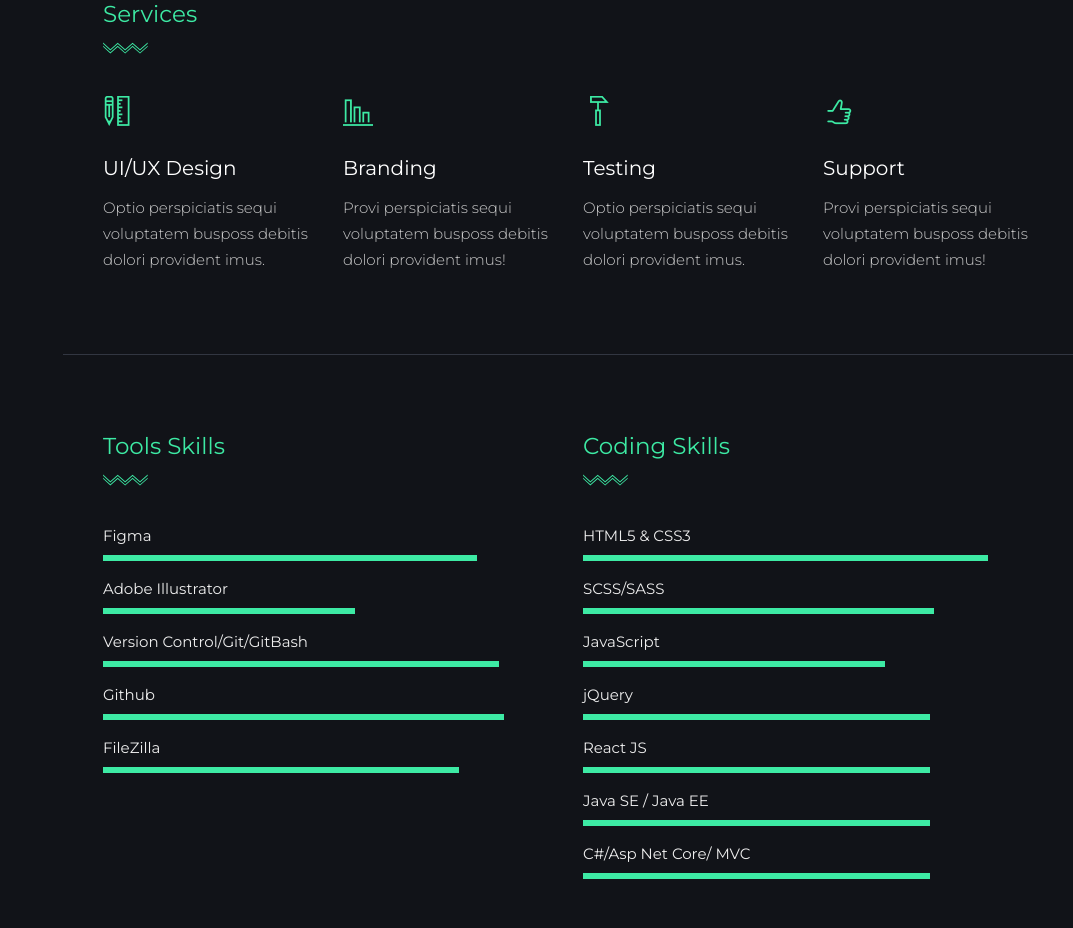
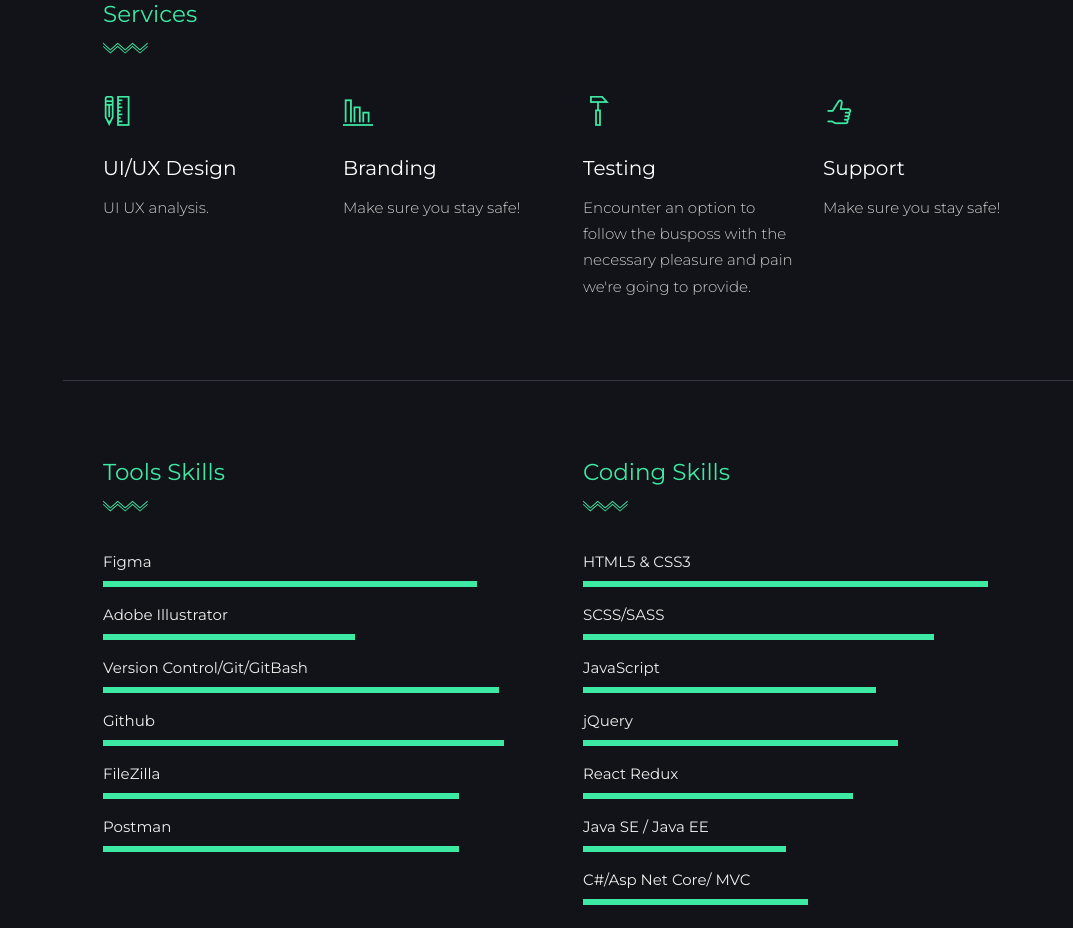
Before and after one commit to RufetResidov/RufetResidov.github.io, a plain HTML site: page index.html in a window 1280 px wide. Shown: the part 1206-2134 px from the top of the page, without its empty margins (207-1280 px from the left). Drawn offline with nearby package versions, Linux system fonts and the light colour scheme.

Commit message:
Add files via upload

```diff
--- a/index.html
+++ b/index.html
@@ -63,7 +63,7 @@
 				</ul>
 			</nav>
 			<div class="nav-footer">
-				<p class="nav-copyright">&copy; Copyright 2019<br>All rights reserved</p>
+				<p class="nav-copyright">&copy; Copyright 2022<br>All rights reserved</p>
 			</div>
 		</div>
 		<!-- end of navbar -->
@@ -168,7 +168,7 @@
 							<div class="service-item">
 								<span class="ti-ruler-pencil"></span>
 								<h4>UI/UX Design</h4>
-								<p>Optio perspiciatis sequi voluptatem busposs debitis dolori provident imus.</p>
+								<p>UI UX analysis.</p>
 							</div>
 						</div>
 						<div class="col-lg-3 col-md-6 col-sm-6">
@@ -176,7 +176,7 @@
 							<div class="service-item">
 								<span class="ti-bar-chart-alt"></span>
 								<h4>Branding</h4>
-								<p>Provi perspiciatis sequi voluptatem busposs debitis dolori provident imus!</p>
+								<p>Make sure you stay safe!</p>
 							</div>
 						</div>
 						<div class="col-lg-3 col-md-6 col-sm-6">
@@ -184,7 +184,9 @@
 							<div class="service-item">
 								<span class="ti-hummer"></span>
 								<h4>Testing</h4>
-								<p>Optio perspiciatis sequi voluptatem busposs debitis dolori provident imus.</p>
+								<p>
+									Encounter an option to follow the busposs with the necessary pleasure and pain we're
+									going to provide.</p>
 							</div>
 						</div>
 						<div class="col-lg-3 col-md-6 col-sm-6">
@@ -192,7 +194,7 @@
 							<div class="service-item">
 								<span class="ti-thumb-up"></span>
 								<h4>Support</h4>
-								<p>Provi perspiciatis sequi voluptatem busposs debitis dolori provident imus!</p>
+								<p>Make sure you stay safe!</p>
 							</div>
 						</div>
 					</div>
@@ -247,6 +249,14 @@
 									</div>
 								</div>
 							</div>
+							<!-- skill item -->
+							<div class="skill-item">
+								<p>Postman</p>
+								<div class="skill-wrap">
+									<div class="skill-percent wow slideInLeft" data-wow-delay=".3s" style="width:79%">
+									</div>
+								</div>
+							</div>
 						</div>
 						<div class="col-md-6">
 							<!-- section heading -->
@@ -271,7 +281,7 @@
 							<div class="skill-item">
 								<p>JavaScript</p>
 								<div class="skill-wrap">
-									<div class="skill-percent wow slideInLeft" data-wow-delay=".2s" style="width:67%">
+									<div class="skill-percent wow slideInLeft" data-wow-delay=".2s" style="width:65%">
 									</div>
 								</div>
 							</div>
@@ -279,15 +289,15 @@
 							<div class="skill-item">
 								<p>jQuery</p>
 								<div class="skill-wrap">
-									<div class="skill-percent wow slideInLeft" data-wow-delay=".3s" style="width:77%">
+									<div class="skill-percent wow slideInLeft" data-wow-delay=".3s" style="width:70%">
 									</div>
 								</div>
 							</div>
 							<!-- skill item -->
 							<div class="skill-item">
-								<p>React JS</p>
+								<p>React Redux</p>
 								<div class="skill-wrap">
-									<div class="skill-percent wow slideInLeft" data-wow-delay=".3s" style="width:77%">
+									<div class="skill-percent wow slideInLeft" data-wow-delay=".3s" style="width:60%">
 									</div>
 								</div>
 							</div>
@@ -295,7 +305,7 @@
 							<div class="skill-item">
 								<p>Java SE / Java EE</p>
 								<div class="skill-wrap">
-									<div class="skill-percent wow slideInLeft" data-wow-delay=".3s" style="width:77%">
+									<div class="skill-percent wow slideInLeft" data-wow-delay=".3s" style="width:45%">
 									</div>
 								</div>
 							</div>
@@ -303,7 +313,7 @@
 							<div class="skill-item">
 								<p>C#/Asp Net Core/ MVC</p>
 								<div class="skill-wrap">
-									<div class="skill-percent wow slideInLeft" data-wow-delay=".3s" style="width:77%">
+									<div class="skill-percent wow slideInLeft" data-wow-delay=".3s" style="width:50%">
 									</div>
 								</div>
 							</div>
@@ -359,6 +369,14 @@
 								<p class="institute">React Course</p>
 								<p class="mute-text">Session : Nov 2021</p>
 								<p class="mute-text">Passing Year : December 2021</p>
+							</div>
+						</div>
+						<div class="col-lg-4 col-md-6 col-sm-6">
+							<div class="education-single">
+								<h4 class="course-name">State Employment Agency</h4>
+								<p class="institute">Front End Course</p>
+								<p class="mute-text">Session : Feb 2022</p>
+								<p class="mute-text">Passing Year : May 2022</p>
 							</div>
 						</div>
 					</div>
@@ -469,7 +487,8 @@
 							<div class="work-single-item">
 								<a class="zoom-image" href="/assets/img/Cherez.svg">
 									<div class="tilt-wrap">
-										<img style=" width: 400px;" class="img-fluid" src="/assets/img/Cherez.svg" alt="">
+										<img style=" width: 400px;" class="img-fluid" src="/assets/img/Cherez.svg"
+											alt="">
 										<h6>Chereza.az</h6>
 									</div>
 								</a>
```
